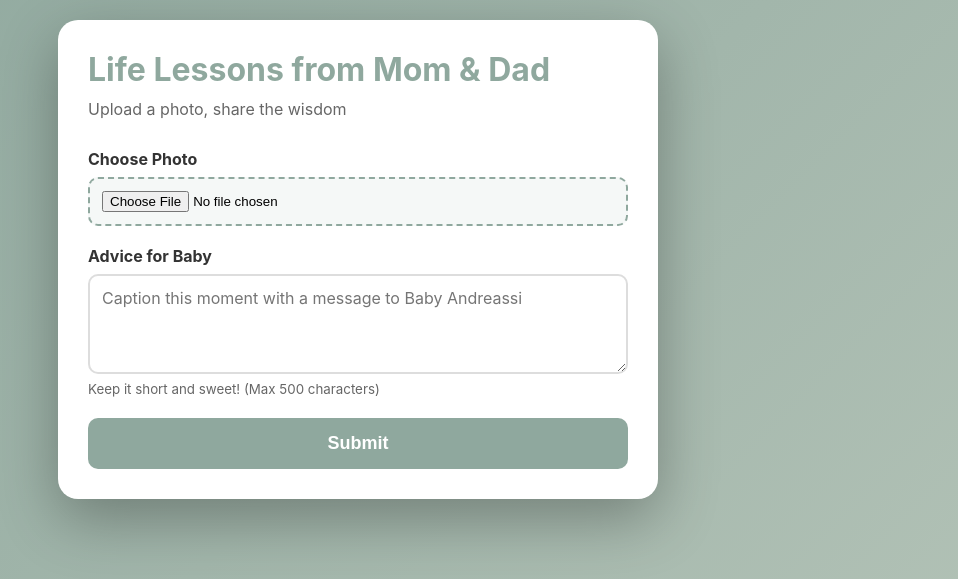
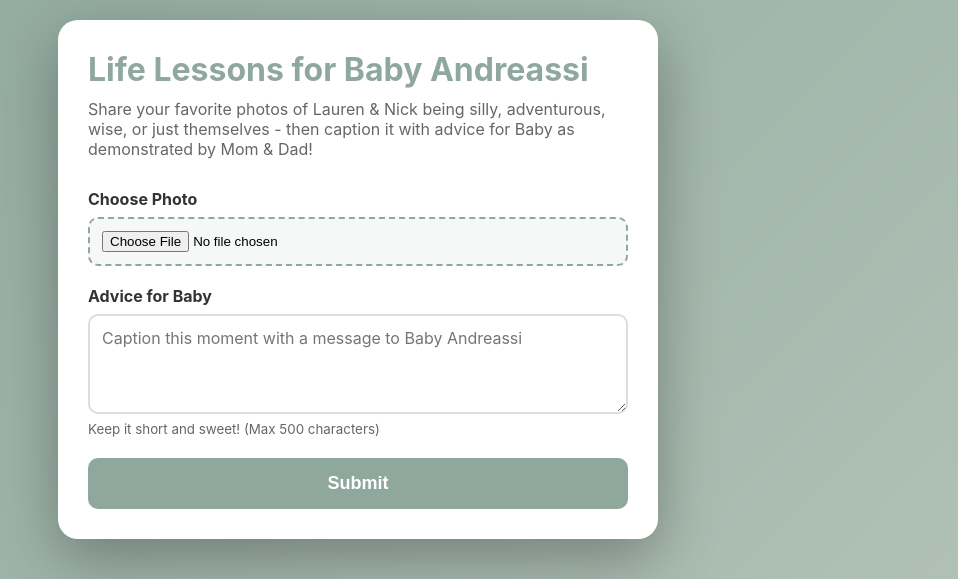
Before and after one commit to allison-dzubak/babyshower, a Flask app: page /upload in a window 1280 px wide. Shown: the top 579 px of the page, without its empty margins (282-1240 px from the left). Run offline with Flask 3, Linux system fonts and the light colour scheme; some libraries are stand-ins or nearby versions.

Commit message:
Make instructions consistent on gallery and upload pages

```diff
--- a/templates/gallery.html
+++ b/templates/gallery.html
@@ -204,7 +204,7 @@
         <h1>Life Lessons for Baby Andreassi</h1>
         <p class="subtitle">
             Share your favorite photos of Lauren & Nick being silly, adventurous,
-            wise, or just themselves -- then caption it with advice for Baby as
+            wise, or just themselves - then caption it with advice for Baby as
             demonstrated by Mom & Dad!
         </p>
         <p class="keepsake">
--- a/templates/upload.html
+++ b/templates/upload.html
@@ -61,8 +61,8 @@ textarea {
 {% endblock %}
 {% block content %}
 <div class="container">
-    <h1>Life Lessons from Mom & Dad</h1>
-    <p class="subtitle">Upload a photo, share the wisdom</p>
+    <h1>Life Lessons for Baby Andreassi</h1>
+    <p class="subtitle">Share your favorite photos of Lauren & Nick being silly, adventurous, wise, or just themselves - then caption it with advice for Baby as demonstrated by Mom & Dad!</p>
 
     <div id="message" class="message"></div>
 
```
